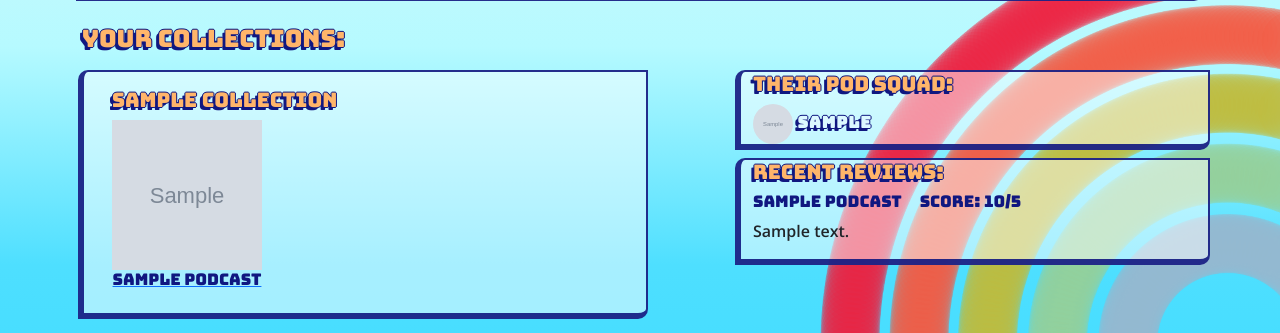
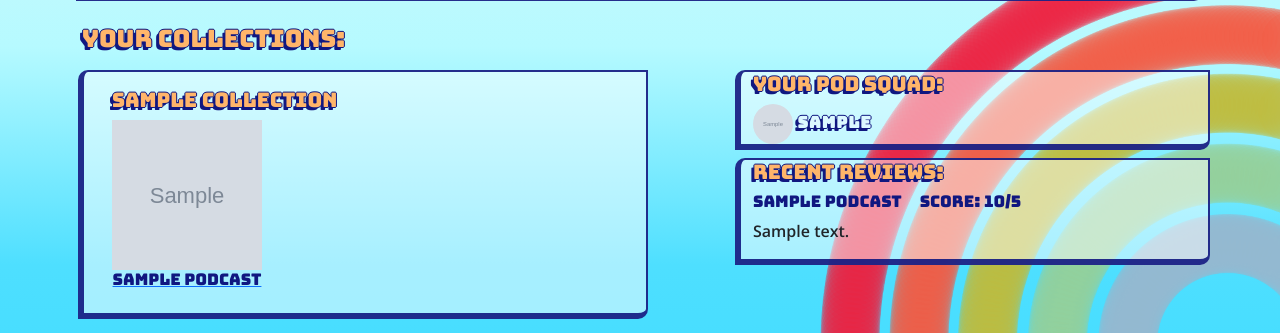
Before and after one commit to mainiwaer/hb-capstone-podpods-app, a Flask app: page /user-profile in a window 1280 px wide. Shown: the part 391-724 px from the top of the page. Run offline with Flask 2, Linux system fonts and the light colour scheme; the visitor is signed in with stand-in values (Sample User, id 1); tables that the repository leaves empty hold one stand-in row (values such as "Sample post"); grey boxes marked "Sample" are stand-in pictures.

Commit message:
Make minor changes in html, update requirements.txt

```diff
--- a/requirements.txt
+++ b/requirements.txt
@@ -2,7 +2,10 @@ astroid==2.5.3
 certifi==2020.4.5.1
 chardet==3.0.4
 click==7.1.2
+Faker==8.1.2
 Flask==1.1.2
+flask-paginate==0.8.1
+Flask-Pagination==0.0.1
 Flask-SQLAlchemy==2.4.3
 idna==2.9
 isort==5.8.0
@@ -17,8 +20,11 @@ pylint==2.7.4
 pylint-flask==0.6
 pylint-flask-sqlalchemy==0.2.0
 pylint-plugin-utils==0.6
+python-dateutil==2.8.1
 requests==2.25.1
+six==1.15.0
 SQLAlchemy==1.3.17
+text-unidecode==1.3
 toml==0.10.2
 urllib3==1.25.9
 Werkzeug==1.0.1
--- a/templates/base.html
+++ b/templates/base.html
@@ -60,7 +60,7 @@
         <ul class="navbar-nav mb-2 mb-lg-0 flex-row-reverse" >
 
           {% if session.get('email', 0) == 0 %}
-          <a class="nav-text" href="signup"><button class="button">Sign Up</button></a>
+          <a class="nav-text" href="/signup"><button class="button">Sign Up</button></a>
           <a class="nav-text" href="/signin"><button class="button">Sign In</button></a>
           {% else %}
               <p>&nbsp;</p>
--- a/templates/user_profile.html
+++ b/templates/user_profile.html
@@ -98,7 +98,7 @@
     <div class="col-5">
         <div class="row">
             <div class="card mt-2 pod-card">
-                <div><h5>Their Pod Squad:</h5></div>
+                <div><h5>Your Pod Squad:</h5></div>
                     {% if friends %}
                         {% for friend in friends %}
                         <a class="nav-text" href="/user/{{ friend.username }}" id="navbarDropdown">
```
Also changed, not shown: 1 other file.
